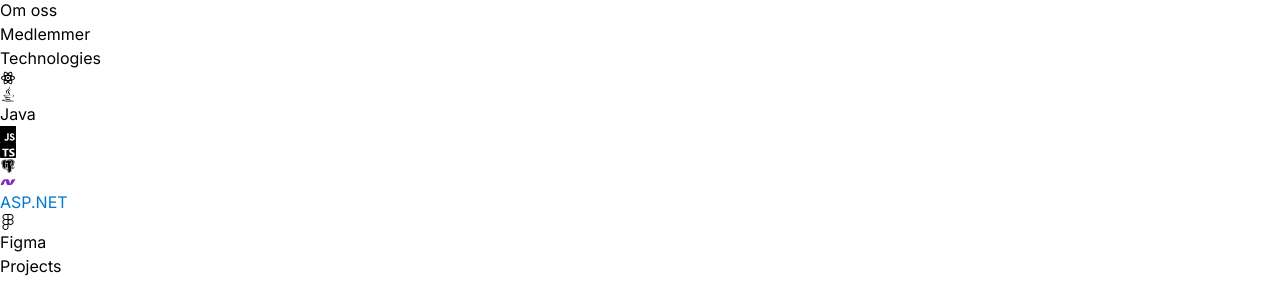
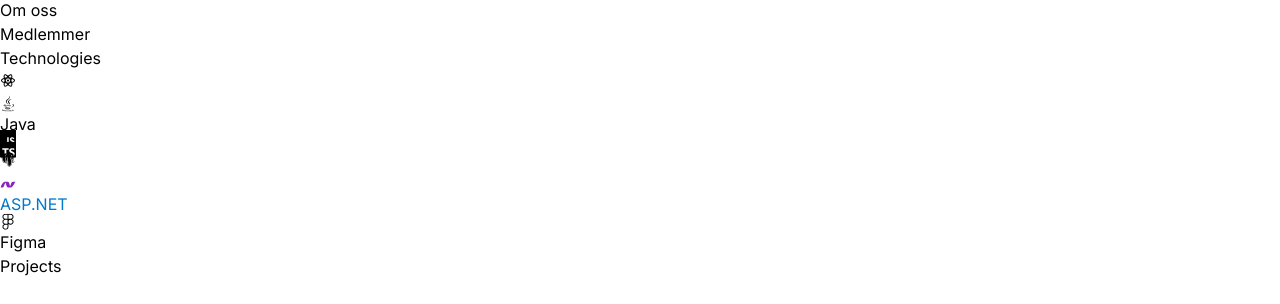
Before and after one commit to Bunyamin54/IS-310-PROSJECT, a React (Vite) app: page / in a window 1280 px wide. Shown: the part 291-595 px from the top of the page. Built offline with nearby package versions, Linux system fonts and the light colour scheme.

Commit message:
animated technologies

```diff
--- a/src/components/Technologies.jsx
+++ b/src/components/Technologies.jsx
@@ -9,13 +9,19 @@ import { SiFigma } from "react-icons/si"
 import { motion } from "framer-motion"
 
   const iconVariants = (duration) => ({
-    y: [10, -10],
+    initial : {y: 0},
+    animate:{
+
+      y: [10, -10],
     transition : {
       duration : duration,
       ease : "linear",
       repeat : Infinity,
       repeatType: "reverse"
     }
+
+    }
+
 
 })
 
@@ -28,31 +34,67 @@ import { motion } from "framer-motion"
        variants={iconVariants(2.5)}
        initial="initial"
        animate="animate"
-      className='rounded-2xl border-2 border-neutral-500 p-5 w-32 h-32 flex items-center justify-center'> <RiReactjsLine className="text-7xl text-cyan-400"  /> </motion.div>
+      className='rounded-2xl border-2 border-neutral-500 p-5 w-32 h-32 flex items-center justify-center'>
 
-     <div className='rounded-2xl border-2 border-neutral-500 p-5 w-32 h-32 flex flex-col items-center justify-center'> <FaJava className="text-7xl text-amber-500"  />  <span className="text-2xl mt-2 block  text-red-600">Java</span >  </div>
+      <RiReactjsLine className="text-7xl text-cyan-400"  /> </motion.div>
 
-     <div className='rounded-2xl border-2 border-neutral-500 p-5 w-32 h-32 flex flex-col items-center justify-center'> <SiJavascript className="text-7xl text-yellow-400" /> </div>
+     <motion.div
+     variants={iconVariants(3)}
+     initial="initial"
+     animate="animate"
+
+     className='rounded-2xl border-2 border-neutral-500 p-5 w-32 h-32 flex flex-col items-center justify-center'> <FaJava className="text-7xl text-amber-500"  />  <span className="text-2xl mt-2 block  text-red-600">Java</span >  </motion.div>
+
+     <motion.div
+
+     variants={iconVariants(3.5)}
+     initial="initial"
+     animate="animate"
 
 
-     <div className='rounded-2xl border-2 border-neutral-500 p-5 w-32 h-32 flex items-center justify-center'>
+     className='rounded-2xl border-2 border-neutral-500 p-5 w-32 h-32 flex flex-col items-center justify-center'> <SiJavascript className="text-7xl text-yellow-400" /> </motion.div>
+
+
+     <motion.div
+      variants={iconVariants(4)}
+      initial="initial"
+      animate="animate"
+
+     className='rounded-2xl border-2 border-neutral-500 p-5 w-32 h-32 flex items-center justify-center'>
           <SiTypescript className="text-7xl text-blue-400" />
 
-        </div>
+        </motion.div>
 
-     <div className='rounded-2xl border-2 border-neutral-500 p-5 w-32 h-32 flex items-center justify-center'>
+     <motion.div
+
+     variants={iconVariants(5)}
+     initial="initial"
+     animate="animate"
+
+     className='rounded-2xl border-2 border-neutral-500 p-5 w-32 h-32 flex items-center justify-center'>
          <BiLogoPostgresql className="text-7xl text-cyan-600"/>
-        </div>
+        </motion.div>
 
-        <div className='rounded-2xl border-2 border-neutral-500 p-5 w-32 h-32 flex flex-col items-center justify-center'>
+        <motion.div
+
+        variants={iconVariants(2.5)}
+        initial="initial"
+        animate="animate"
+
+        className='rounded-2xl border-2 border-neutral-500 p-5 w-32 h-32 flex flex-col items-center justify-center'>
           <DiDotnet className="text-7xl" style={{ color: '#8626be' }} />
           <span className="text-1xl mt-2 block" style={{ color: '#007ACC' }}>ASP.NET</span>
-        </div>
+        </motion.div>
 
-        <div className='rounded-2xl border-2 border-neutral-500 p-5 w-32 h-32 flex flex-col items-center justify-center'>
+        <motion.div
+
+        variants={iconVariants(4)}
+        initial="initial"
+        animate="animate"
+        className='rounded-2xl border-2 border-neutral-500 p-5 w-32 h-32 flex flex-col items-center justify-center'>
           <SiFigma className="text-7xl text-[#ed3434]" />
           <span className="text-1xl mt-2 block text-[#d53ada]">Figma</span>
-        </div>
+        </motion.div>
      </div>
 
     </div>
```
